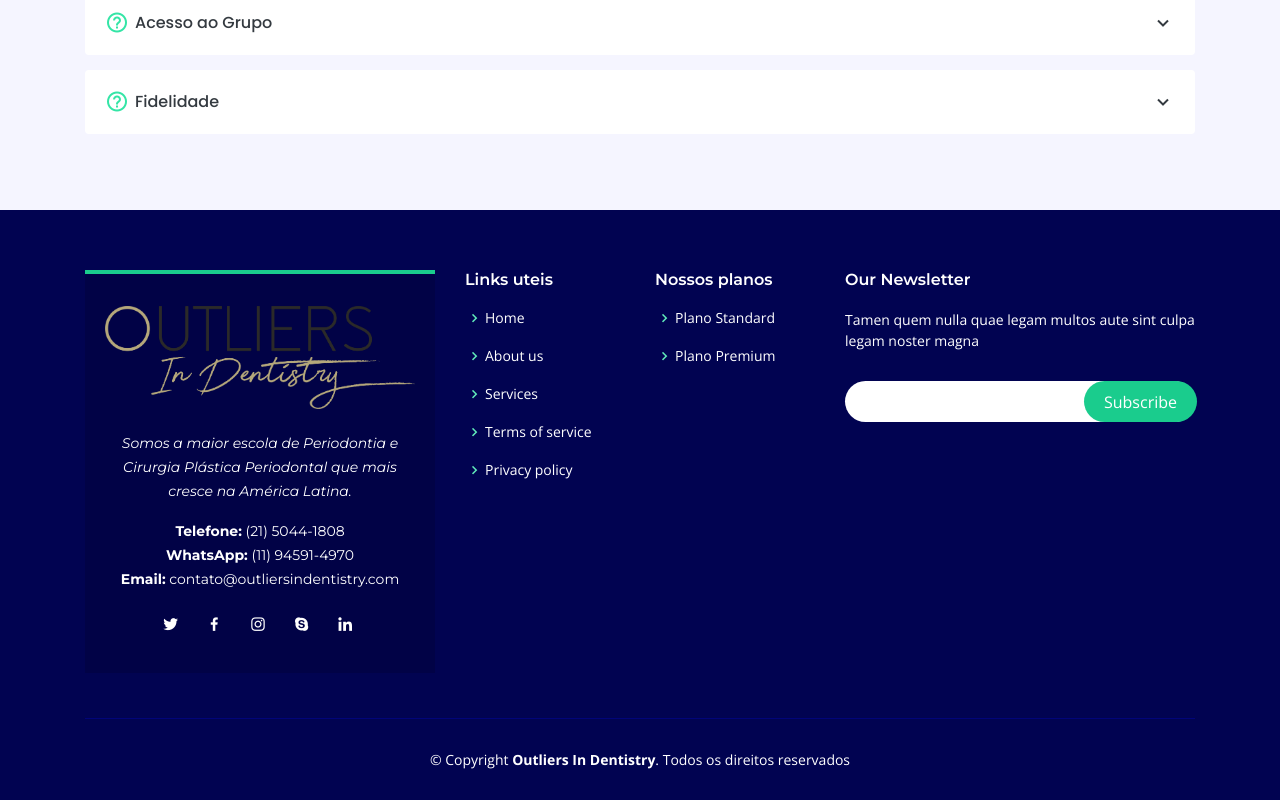
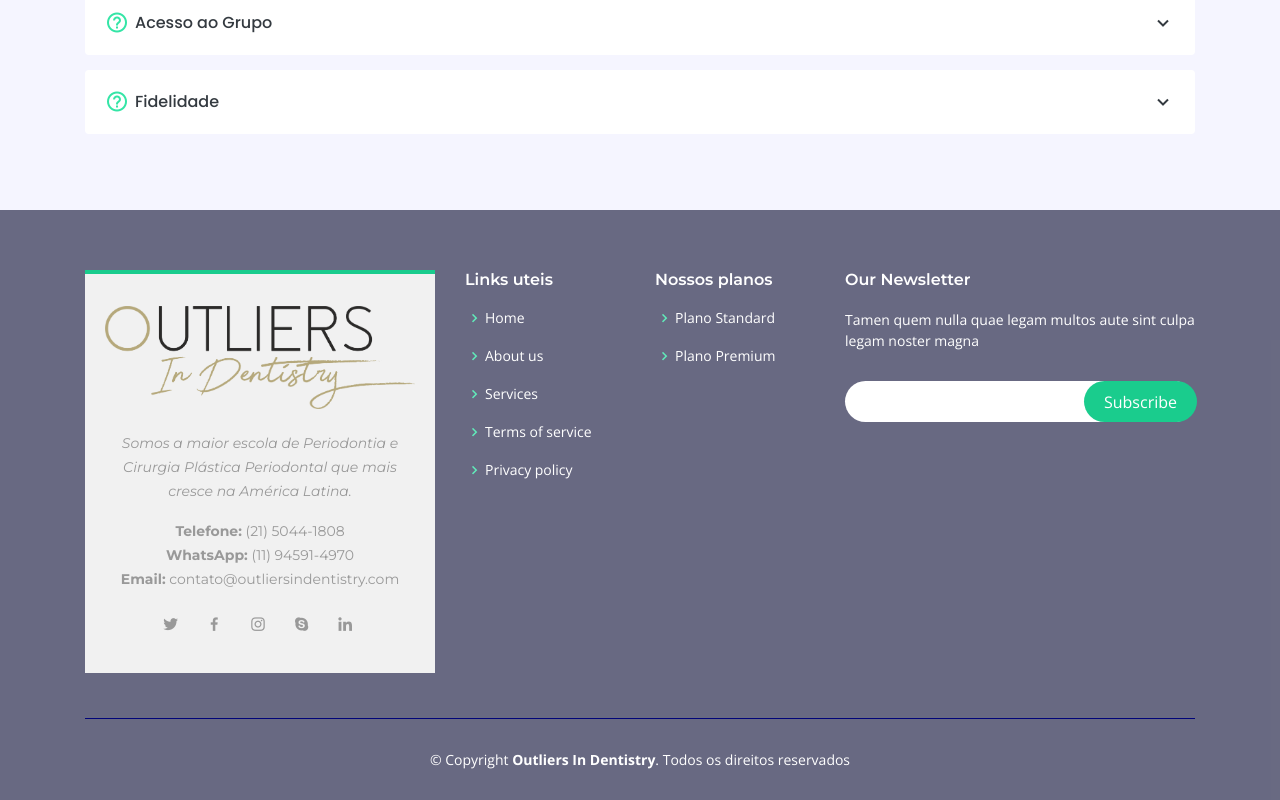
Before and after one commit to aeusteixeira/lp-outliers, a plain HTML site: page index.html in a window 1280 px wide. Shown: the part 4487-5287 px from the top of the page. Drawn offline with nearby package versions, Linux system fonts and the light colour scheme.

Commit message:
Ajustado algumas coisas

```diff
--- a/assets/css/style.css
+++ b/assets/css/style.css
@@ -1526,7 +1526,7 @@ section {
 # Footer
 --------------------------------------------------------------*/
 #footer {
-  background: #010351;
+  background: rgba(90, 91, 118, 0.91);
   padding: 0 0 30px 0;
   color: #fff;
   font-size: 14px;
@@ -1538,8 +1538,8 @@ section {
 
 #footer .footer-top .footer-info {
   margin-bottom: 15px;
-  background: #010246;
-  color: #fff;
+  background: #f1f1f1;
+  color: #999999;
   border-top: 4px solid #1acc8d;
   text-align: center;
   padding: 30px 20px;
@@ -1563,7 +1563,7 @@ section {
 #footer .footer-top .social-links a {
   font-size: 18px;
   display: inline-block;
-  color: #fff;
+  color: #999;
   line-height: 1;
   padding: 8px 0;
   margin-right: 4px;
```
